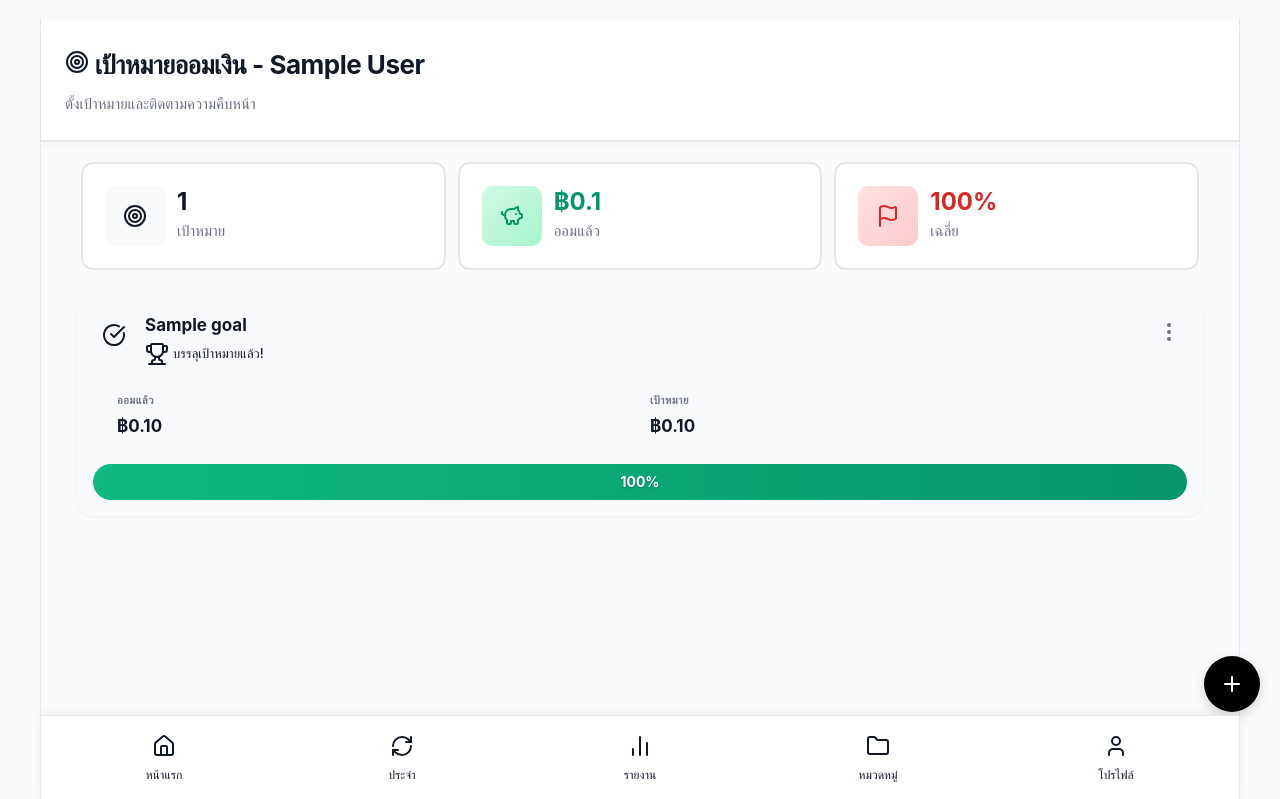
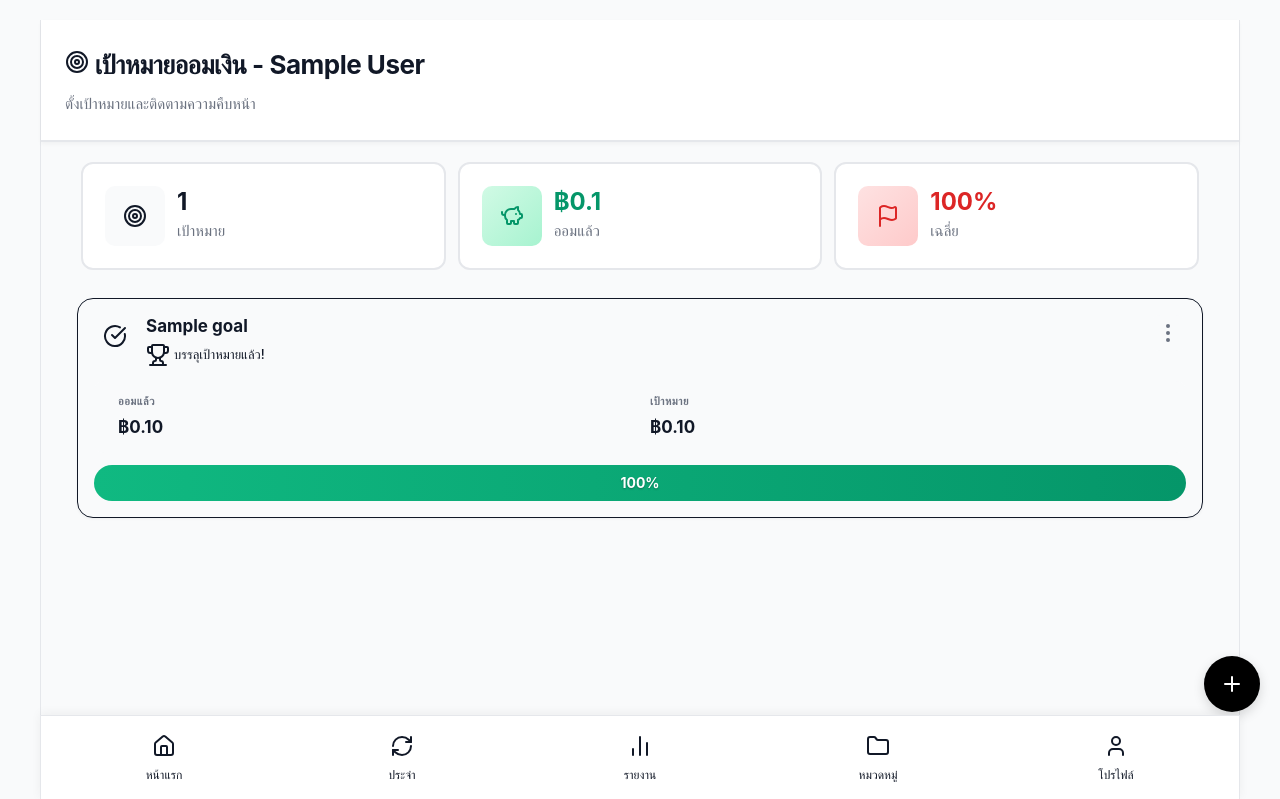
Before and after one commit to tetipong2542/line-botpress, a Flask app: page /goals in a window 1280 px wide. Shown: the top 799 px of the page. Run offline with Flask 3, Linux system fonts and the light colour scheme; the visitor is signed in with stand-in values (Sample User, id 1); tables that the repository leaves empty hold one stand-in row (values such as "Sample post").

Commit message:
update-border

```diff
--- a/app/templates/goals.html
+++ b/app/templates/goals.html
@@ -517,7 +517,7 @@
         border-radius: 16px;
         padding: 16px;
         margin-bottom: 12px;
-        border: 1.5px solid var(--border-color);
+        border: 1px solid var(--border);
         box-shadow: 0 1px 3px rgba(0, 0, 0, 0.05);
         transition: all 0.3s ease;
         animation: fadeInUp 0.3s ease;
@@ -972,9 +972,6 @@
         padding: 12px;
     }
 
-    .goal-card {
-        border: 1.5px solid var(--border-color);
-    }
 
     /* === Dropdown Fixed Position Fix === */
     .dropdown-menu {
```
